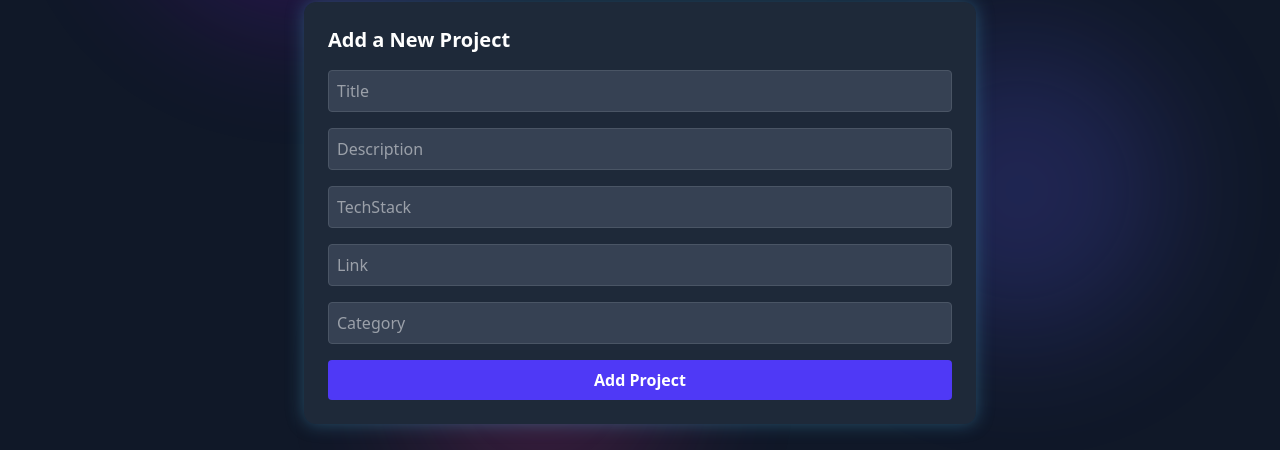
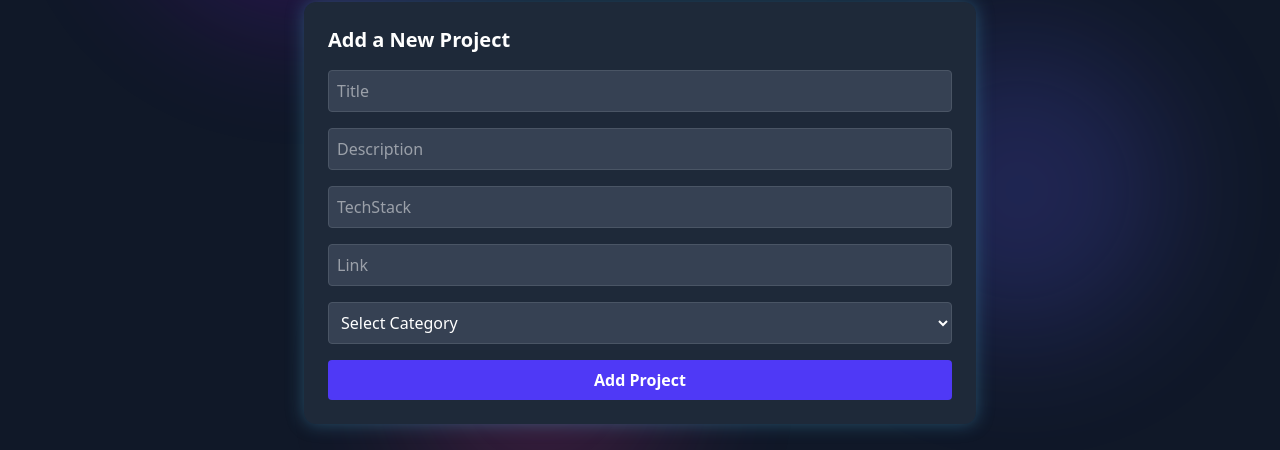
Before and after one commit to gauri-8/Vaultify, a React (Vite) app in the folder client/: page /projects in a window 1280 px wide. Shown: the part 310-760 px from the top of the page. Built offline with nearby package versions, Linux system fonts and the light colour scheme; no server answers.

Commit message:
category section

```diff
--- a/client/src/pages/ProjectsPage.jsx
+++ b/client/src/pages/ProjectsPage.jsx
@@ -120,7 +120,21 @@ const ProjectsPage = () => {
         <div className="max-w-2xl mx-auto bg-gray-800 p-6 rounded-xl shadow-[0_0_18px_#4cb3dc5d] ring-[#4cb3dc5d] backdrop-blur-sm mb-12">
           <h2 className="text-xl font-bold mb-4">{editingId ? 'Edit Project' : 'Add a New Project'}</h2>
           <div className="grid grid-cols-1 gap-4">
-            {['title', 'description', 'techStack', 'link', 'category'].map((field) => (
+           {['title', 'description', 'techStack', 'link', 'category'].map((field) =>
+  field === 'category' ? (
+    <select
+      key={field}
+      name={field}
+      value={newProject[field]}
+      onChange={handleInputChange}
+      className="p-2 border rounded bg-gray-700 border-gray-600 text-white"
+    >
+      <option value="">Select Category</option>
+      <option value="Frontend">🎨 Frontend</option>
+      <option value="Full Stack">🧩 Full Stack</option>
+      <option value="Mini">🔧 Mini</option>
+    </select>
+  ) : (
     <input
       key={field}
       name={field}
@@ -129,7 +143,9 @@ const ProjectsPage = () => {
       placeholder={field.charAt(0).toUpperCase() + field.slice(1)}
       className="p-2 border rounded bg-gray-700 border-gray-600"
     />
-            ))}
+  )
+)}
+
             <button
               onClick={handleCreateOrUpdate}
               className="bg-indigo-600 text-white cursor-pointer font-bold px-4 py-2 rounded hover:bg-indigo-700"
```
Lines whose indentation alone changed are shown as unchanged.
